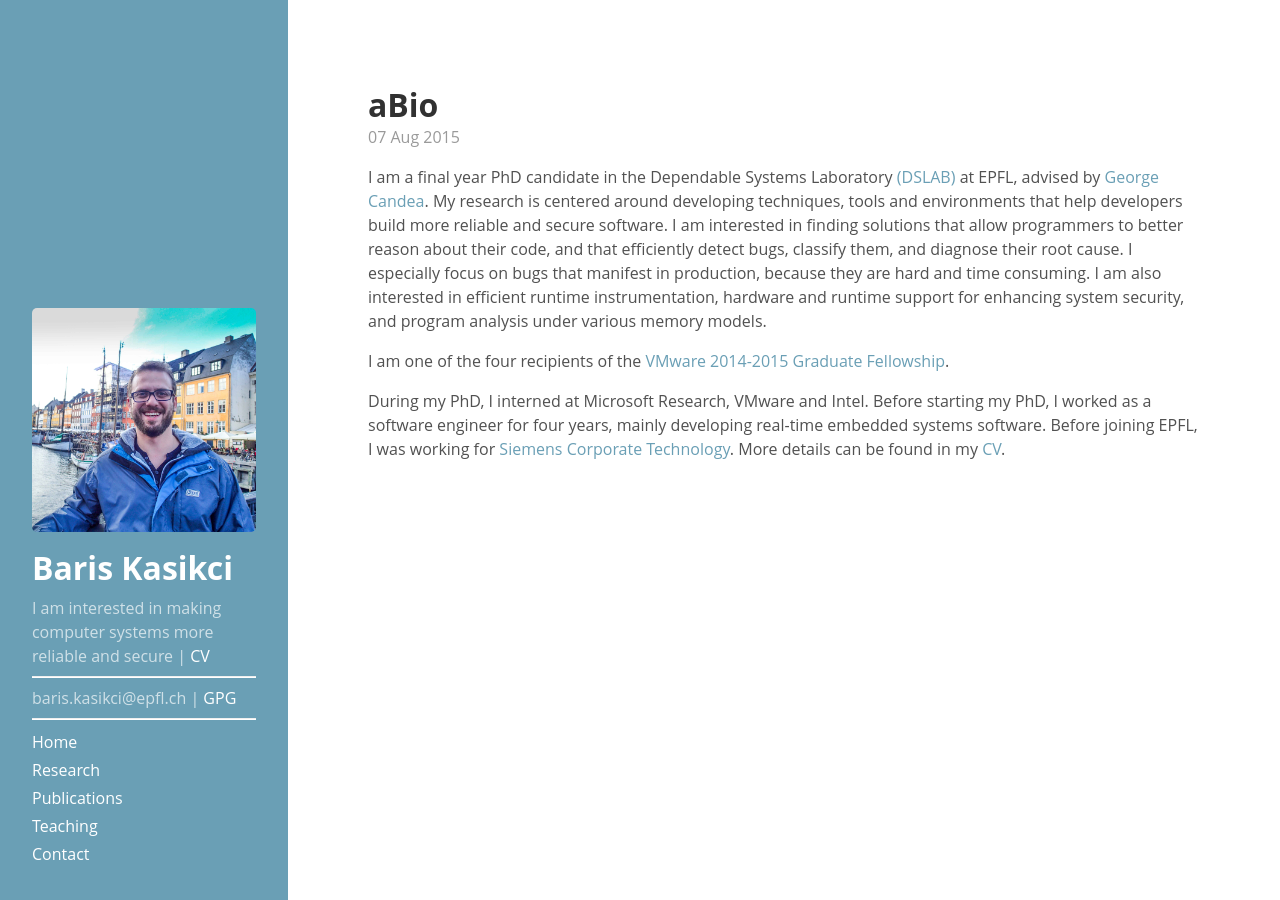
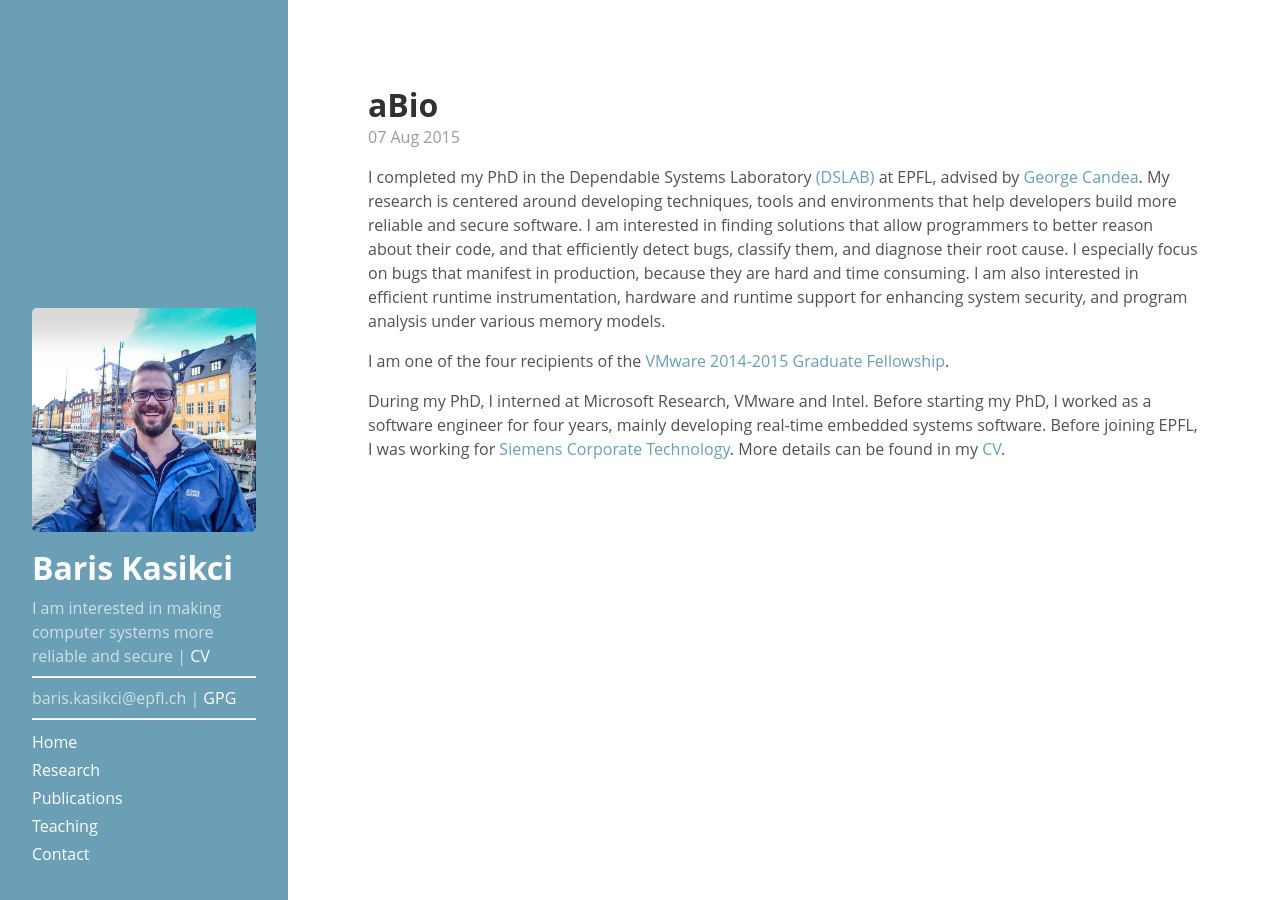
Before and after one commit to kasikci/kasikci.github.io, a Jekyll site: the page built from _posts/2015-08-07-bio.md, in a window 1280 px wide. Built offline with Jekyll 4.4.1, drawn with Linux system fonts in a browser that asks for light colours; Markdown is read by kramdown in place of the engine named in the settings.

Commit message:
updated the website

```diff
--- a/_posts/2015-08-07-bio.md
+++ b/_posts/2015-08-07-bio.md
@@ -3,7 +3,7 @@ layout: post
 title: Bio
 ---
 
-I am a final year PhD candidate in the Dependable Systems Laboratory [(DSLAB)](http://dslab.epfl.ch/) at EPFL, advised by [George Candea](http://people.epfl.ch/george.candea). My research is centered around developing techniques, tools and environments that help developers build more reliable and secure software. I am interested in finding solutions that allow programmers to better reason about their code, and that efficiently detect bugs, classify them, and diagnose their root cause. I especially focus on bugs that manifest in production, because they are hard and time consuming. I am also interested in efficient runtime instrumentation, hardware and runtime support for enhancing system security, and program analysis under various memory models.
+I completed my PhD in the Dependable Systems Laboratory [(DSLAB)](http://dslab.epfl.ch/) at EPFL, advised by [George Candea](http://people.epfl.ch/george.candea). My research is centered around developing techniques, tools and environments that help developers build more reliable and secure software. I am interested in finding solutions that allow programmers to better reason about their code, and that efficiently detect bugs, classify them, and diagnose their root cause. I especially focus on bugs that manifest in production, because they are hard and time consuming. I am also interested in efficient runtime instrumentation, hardware and runtime support for enhancing system security, and program analysis under various memory models.
 
 I am one of the four recipients of the <a href="https://labs.vmware.com/academic/vmware-2014-2015-graduate-fellowships" target="_top">VMware 2014-2015 Graduate Fellowship</a>.
 
```
